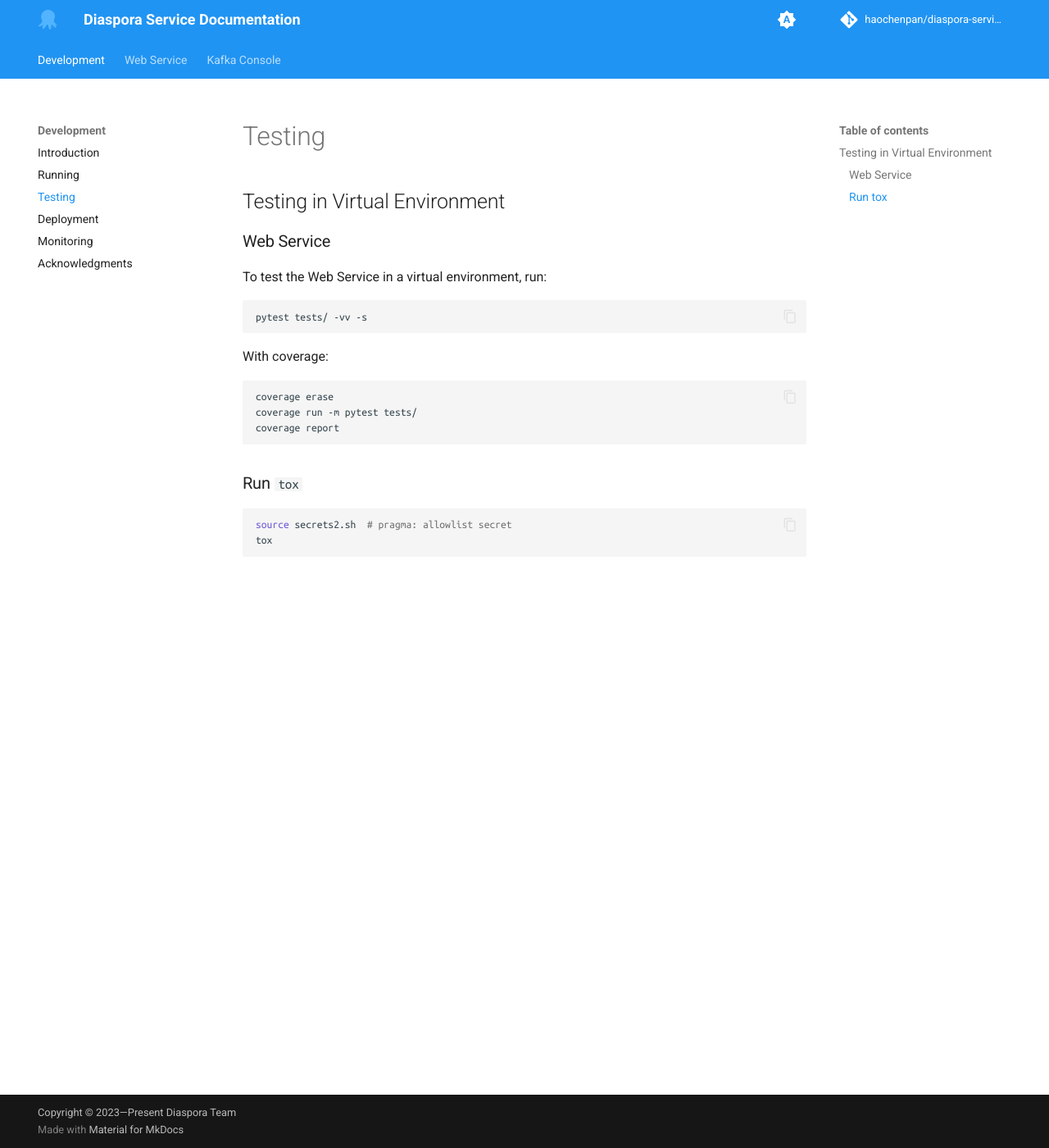
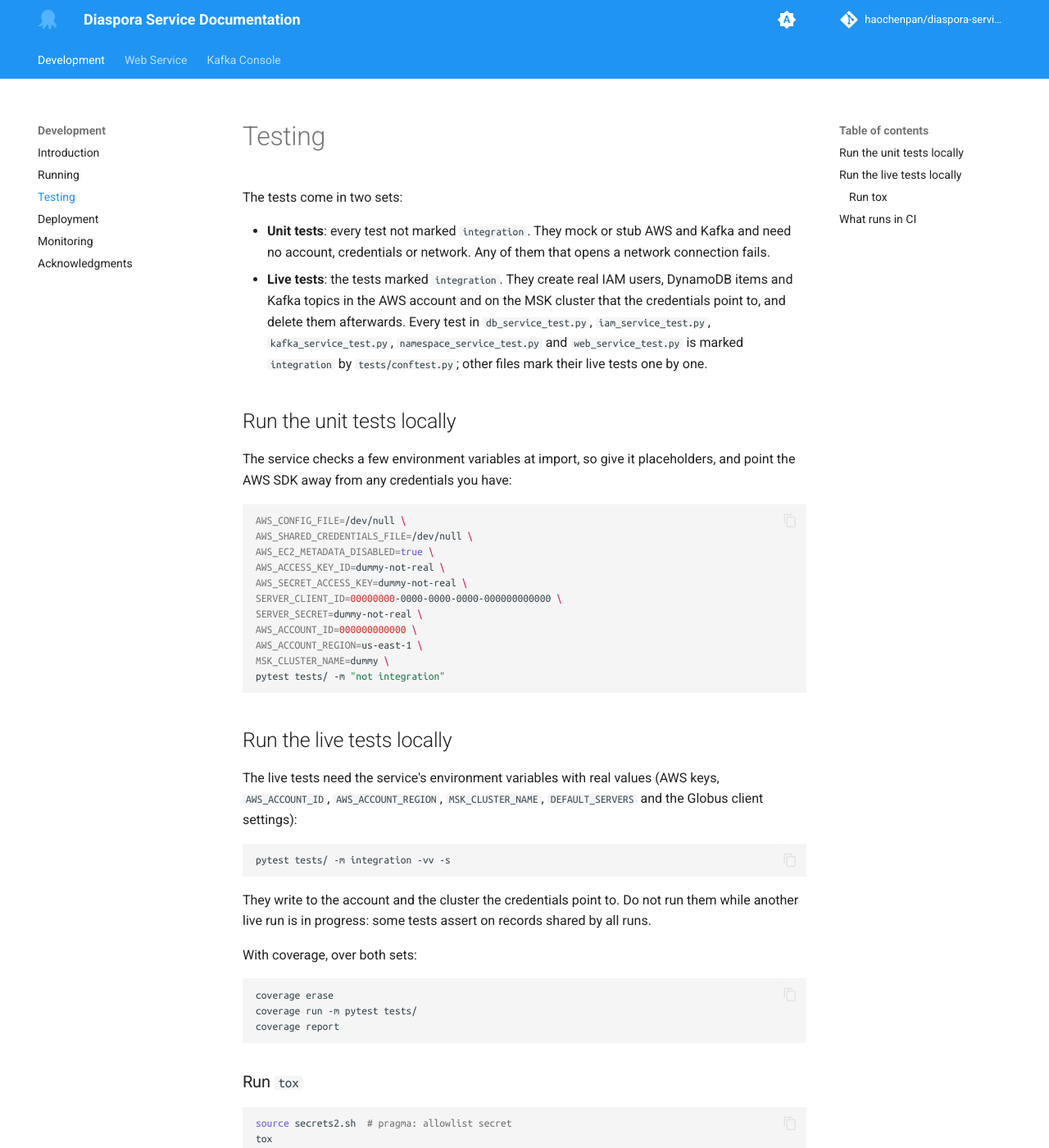
Before and after one commit to haochenpan/diaspora-service, an MkDocs documentation site: the page built from docs/2-testing.md, in a window 1280 px wide and 1400 px high. Shown: the whole window at 82% size. Built offline with MkDocs 1.6.1 and Material for MkDocs 9.7.7, drawn with Linux system fonts in a browser that asks for light colours; comment, search, counter and statistics services are not loaded; the version menu is left out; some of the changed text lies outside the part shown.

Commit message:
Run live tests only on main, nightly and by hand; deploy after unit tests
tests.yml now has two jobs. unit runs every test not marked integration
on every push, tag and pull request, with placeholder settings and no
secrets. live runs the integration tests with the service's AWS keys on
pushes to main, nightly and on manual dispatch, never on pull requests
or test-me-* branches, one run at a time; after the nightly run it
deletes leftover test resources. The unit job is a reusable workflow
that deployment.yml also calls, and the deploy now waits for it.

Co-Authored-By: Claude Opus 5.5 <noreply@anthropic.com>

````diff
--- a/docs/2-testing.md
+++ b/docs/2-testing.md
@@ -1,16 +1,52 @@
 # Testing
 
-## Testing in Virtual Environment
+The tests come in two sets:
 
-### Web Service
+- **Unit tests**: every test not marked `integration`. They mock or stub
+  AWS and Kafka and need no account, credentials or network. Any of them
+  that opens a network connection fails.
+- **Live tests**: the tests marked `integration`. They create real IAM
+  users, DynamoDB items and Kafka topics in the AWS account and on the MSK
+  cluster that the credentials point to, and delete them afterwards. Every
+  test in `db_service_test.py`, `iam_service_test.py`,
+  `kafka_service_test.py`, `namespace_service_test.py` and
+  `web_service_test.py` is marked `integration` by `tests/conftest.py`;
+  other files mark their live tests one by one.
 
-To test the Web Service in a virtual environment, run:
+## Run the unit tests locally
+
+The service checks a few environment variables at import, so give it
+placeholders, and point the AWS SDK away from any credentials you have:
 
 ```bash
-pytest tests/ -vv -s
+AWS_CONFIG_FILE=/dev/null \
+AWS_SHARED_CREDENTIALS_FILE=/dev/null \
+AWS_EC2_METADATA_DISABLED=true \
+AWS_ACCESS_KEY_ID=dummy-not-real \
+AWS_SECRET_ACCESS_KEY=dummy-not-real \
+SERVER_CLIENT_ID=00000000-0000-0000-0000-000000000000 \
+SERVER_SECRET=dummy-not-real \
+AWS_ACCOUNT_ID=000000000000 \
+AWS_ACCOUNT_REGION=us-east-1 \
+MSK_CLUSTER_NAME=dummy \
+pytest tests/ -m "not integration"
 ```
 
-With coverage:
+## Run the live tests locally
+
+The live tests need the service's environment variables with real values
+(AWS keys, `AWS_ACCOUNT_ID`, `AWS_ACCOUNT_REGION`, `MSK_CLUSTER_NAME`,
+`DEFAULT_SERVERS` and the Globus client settings):
+
+```bash
+pytest tests/ -m integration -vv -s
+```
+
+They write to the account and the cluster the credentials point to. Do not
+run them while another live run is in progress: some tests assert on
+records shared by all runs.
+
+With coverage, over both sets:
 
 ```bash
 coverage erase
@@ -24,3 +60,22 @@ coverage report
 source secrets2.sh  # pragma: allowlist secret
 tox
 ```
+
+## What runs in CI
+
+| Workflow | Job | Tests | When | Secrets |
+| --- | --- | --- | --- | --- |
+| `tests.yml` | `unit` | unit | every push, pull request and tag | none |
+| `tests.yml` | `live` | live | push to `main`, nightly, manual dispatch | the service's AWS keys |
+| `deployment.yml` | `unit` | unit | before every deploy | none |
+
+- The deploy job in `deployment.yml` waits for its `unit` job, so a failing
+  unit test on `main` stops the deploy.
+- The `live` job never runs on pull requests or `test-me-*` branches. Live
+  runs share the `live-tests` concurrency group, so two never overlap.
+- After the nightly live run, `scripts/sweep_test_resources.py --apply`
+  deletes resources that earlier live runs left behind: IAM users and
+  policies named `test-subject-<16 hex>` older than two hours, and Kafka
+  topics named `test-namespace-<16 hex>.test-topic-<16 hex>` or
+  `ns-<12 hex>.test-topic-<suffix>` whose namespace the service has no
+  record of. Without `--apply` the script only lists what it would delete.
````
Also changed, not shown: docs/3-deploying.md (+1 -1 lines), 3 other files.
